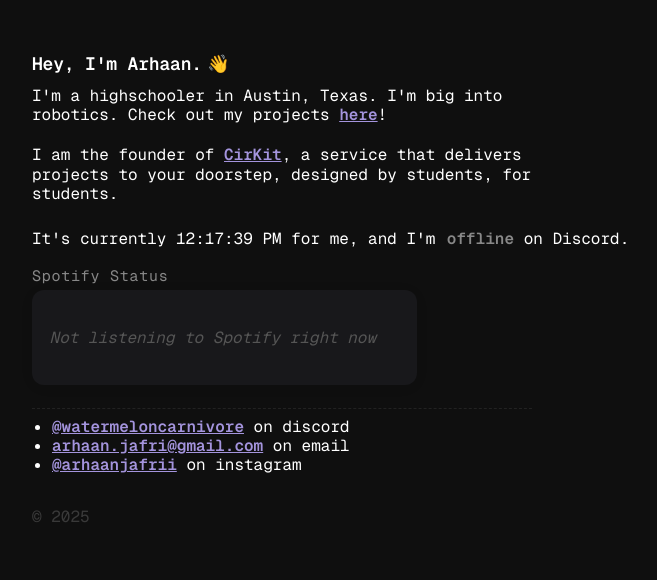
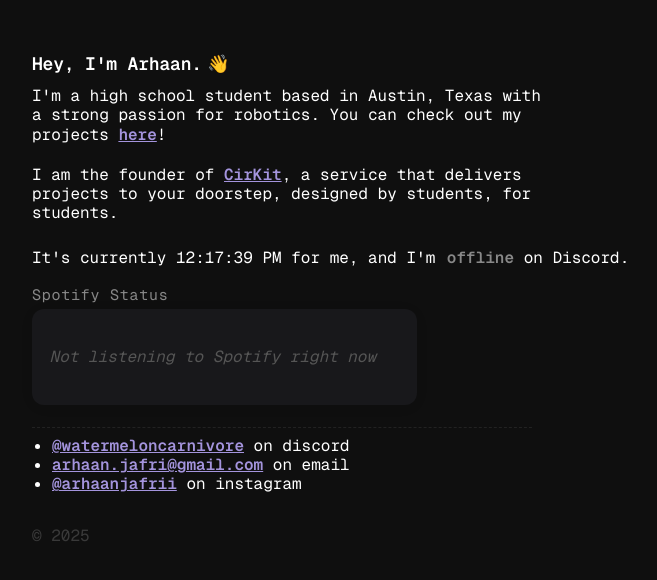
Before and after one commit to arhaanjafrii/arhaanjafri.dev, a React (Create React App) app: page / in a window 1280 px wide. Shown: the top 580 px of the page, without its empty margins (64-721 px from the left). Built offline with nearby package versions, Linux system fonts and the light colour scheme; no server answers; the HTML template or start-up script is replaced by a standard one.

Commit message:
Text fixes

```diff
--- a/src/App.js
+++ b/src/App.js
@@ -89,7 +89,7 @@ function MainPage() {
     <div className="container">
       <h1 className="greeting superbold">Hey, I'm Arhaan. <span className="wave" role="img" aria-label="wave">👋</span></h1>
       <div className="desc">
-        <p>I'm a highschooler in Austin, Texas. I'm big into robotics. Check out my projects <Link to="/projects/" className="link slightbold">here</Link>!</p>
+        <p>I'm a high school student based in Austin, Texas with a strong passion for robotics. You can check out my projects <Link to="/projects/" className="link slightbold">here</Link>!</p>
         <p style={{marginTop: '1.3em'}}>I am the founder of <a href="https://cirkit.crazeddd.dev/" target="_blank" rel="noopener noreferrer" className="link slightbold">CirKit</a>, a service that delivers projects to your doorstep, designed by students, for students.</p>
       </div>
       <div className="time-status">
```
